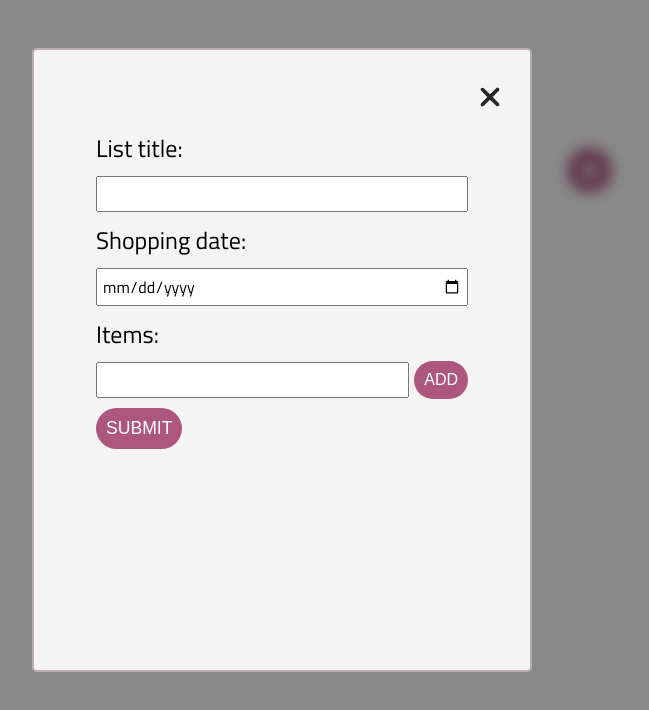
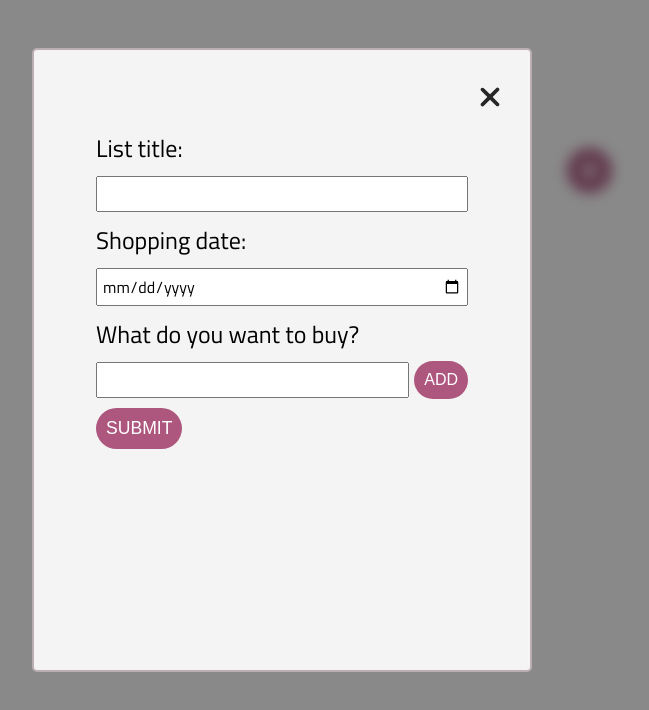
Before and after one commit to katmart93/shopping-list-app, a React (Create React App) app: page / in a window 1280 px wide. Both pictures are taken after a click on the icon 947 px from the left and 170 px from the top of the page. Shown: the top 710 px of the page, without its empty margins (358-1007 px from the left). Built offline with nearby package versions, Linux system fonts and the light colour scheme; a web font is replaced by a local one.

Commit message:
state moved from newlistform to home

```diff
--- a/src/components/Home.jsx
+++ b/src/components/Home.jsx
@@ -11,6 +11,10 @@ export default function Home() {
   const [showNewListForm, setShowNewListForm] = useState(false);
   const [showSingleList, setShowSingleList] = useState(false);
   const [currentList, setCurrentList] = useState([]);
+  const [title, setTitle] = useState("");
+  const [date, setDate] = useState("");
+  const [item, setItem] = useState("");
+  const [currItems, setCurrItems] = useState([]);
   const [lists, setLists] = useState(
     JSON.parse(localStorage.getItem("SHOPPING_LIST")) || []
   );
@@ -21,6 +25,7 @@ export default function Home() {
     localStorage.setItem("SHOPPING_LIST", JSON.stringify(lists));
   }, [lists]);
 
+  // functions
   const addList = (list) => {
     setLists((prevLists) => [...prevLists, list]);
     setShowNewListForm(false);
@@ -30,6 +35,8 @@ export default function Home() {
     setCurrentList(lists.filter((currList) => currList.id === id));
     setShowSingleList(true);
   };
+
+  const editList = (list) => {};
 
   const removeList = (id) => {
     setLists(lists.filter((list) => list.id !== id));
@@ -48,6 +55,14 @@ export default function Home() {
         <NewListForm
           addList={addList}
           setShowNewListForm={setShowNewListForm}
+          title={title}
+          setTitle={setTitle}
+          date={date}
+          setDate={setDate}
+          item={item}
+          setItem={setItem}
+          currItems={currItems}
+          setCurrItems={setCurrItems}
         />
       )}
       {showSingleList && (
--- a/src/components/NewListForm.jsx
+++ b/src/components/NewListForm.jsx
@@ -8,11 +8,18 @@ import "./NewListForm.css";
 import { FontAwesomeIcon } from "@fortawesome/react-fontawesome";
 import { faXmark } from "@fortawesome/free-solid-svg-icons";
 
-export default function NewListForm({ addList, setShowNewListForm }) {
-  const [title, setTitle] = useState("");
-  const [date, setDate] = useState("");
-  const [item, setItem] = useState("");
-  const [currItems, setCurrItems] = useState([]);
+export default function NewListForm({
+  addList,
+  setShowNewListForm,
+  setTitle,
+  title,
+  date,
+  setDate,
+  item,
+  setItem,
+  currItems,
+  setCurrItems,
+}) {
   const itemInput = useRef();
   console.log(title, date, item, currItems);
 
@@ -71,7 +78,7 @@ export default function NewListForm({ addList, setShowNewListForm }) {
           />
         </label>
         <label>
-          <span>Items:</span>
+          <span>What do you want to buy?</span>
           <div className="items">
             <input
               type="text"
```
